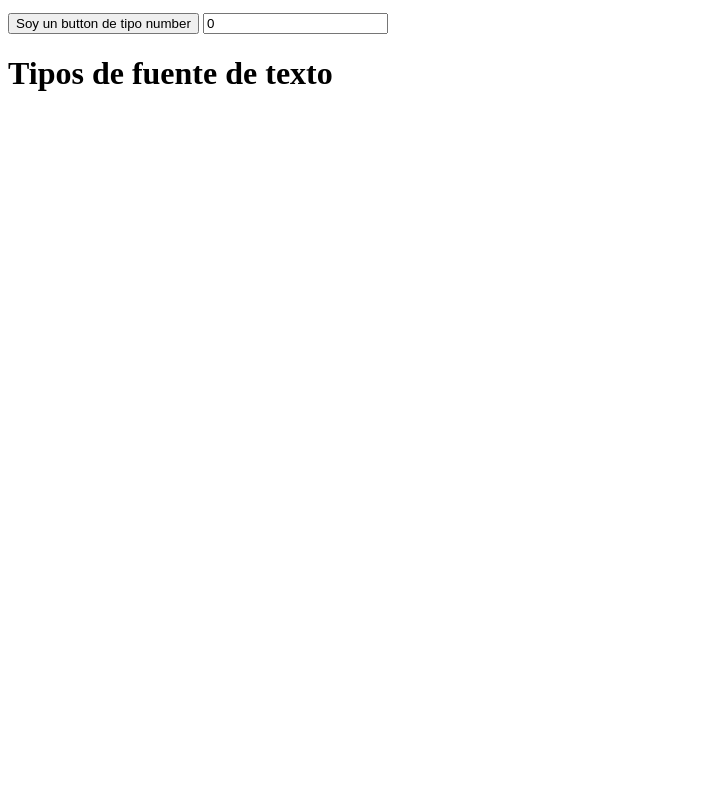
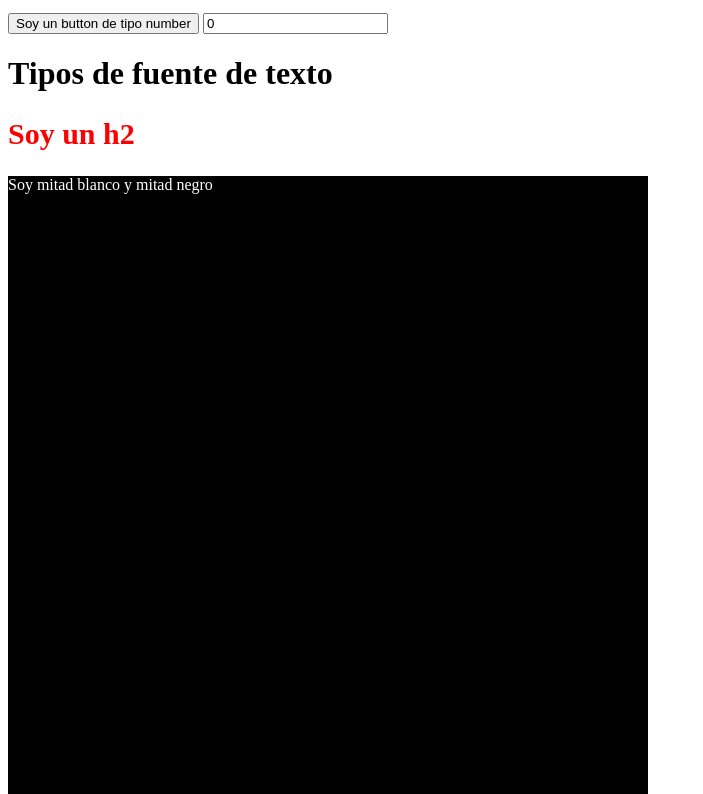
Before and after one commit to Marcos1up/Curso-CSS-Dalto, a plain HTML site: page 1. teoría/Index/index.html in a window 1280 px wide. Shown: the part 306-1100 px from the top of the page, without its empty margins (0-703 px from the left). Before the commit the page ends 800 px from the top, so only its background shows below. Drawn offline with Linux system fonts and the light colour scheme.

Commit message:
Actualizando readme teoría 1

```diff
--- a/1. teoría/Index/index.html
+++ b/1. teoría/Index/index.html
@@ -29,5 +29,9 @@
     <input type="number" value="0" />
     <!-- --------------------------------------------------------- -->
     <h1>Tipos de fuente de texto</h1>
+    <div class="contact-form">
+      <h2 class="conttact-form__h2">Soy un h2</h2>
+    </div>
+    <div class="box-class">Soy mitad blanco y mitad negro</div>
   </body>
 </html>
--- a/1. teoría/css/estilo.css
+++ b/1. teoría/css/estilo.css
@@ -24,4 +24,20 @@ button:hover {
   color: red;
 }
 
-/* ------------------------tipos de fuente------------------------- */
+/* ------------------------tipos de fuente y medidas------------------------- */
+
+.contact-form {
+  font-size: 20px;
+}
+
+.contact-form__h2 {
+  font-size: 5em;
+  font-family: "Franklin Gothic Medium", "Arial Narrow";
+}
+
+.box-class {
+  background-color: black;
+  color: white;
+  width: 50vw;
+  height: 100vh;
+}
```
Also changed, not shown: 1 other file.
